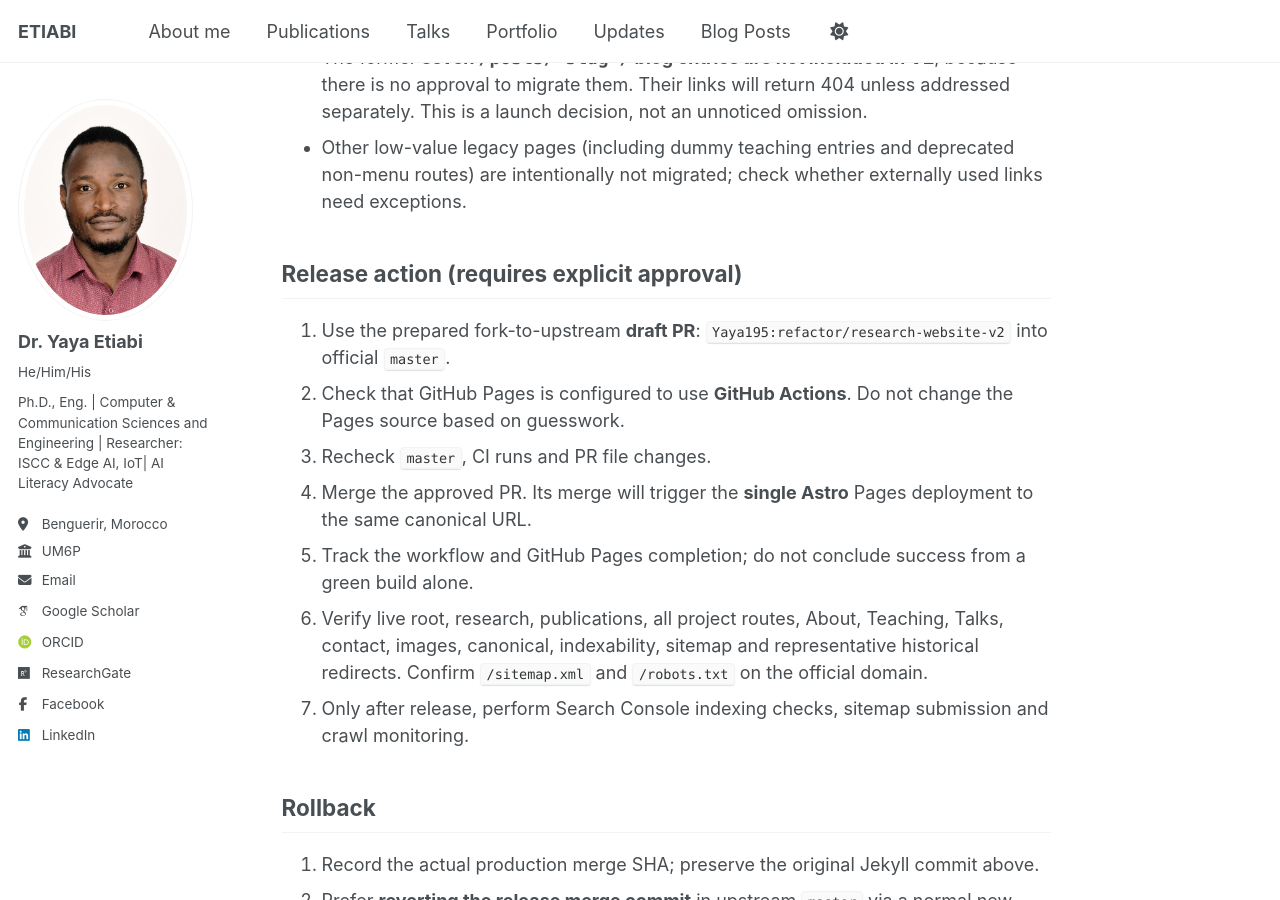
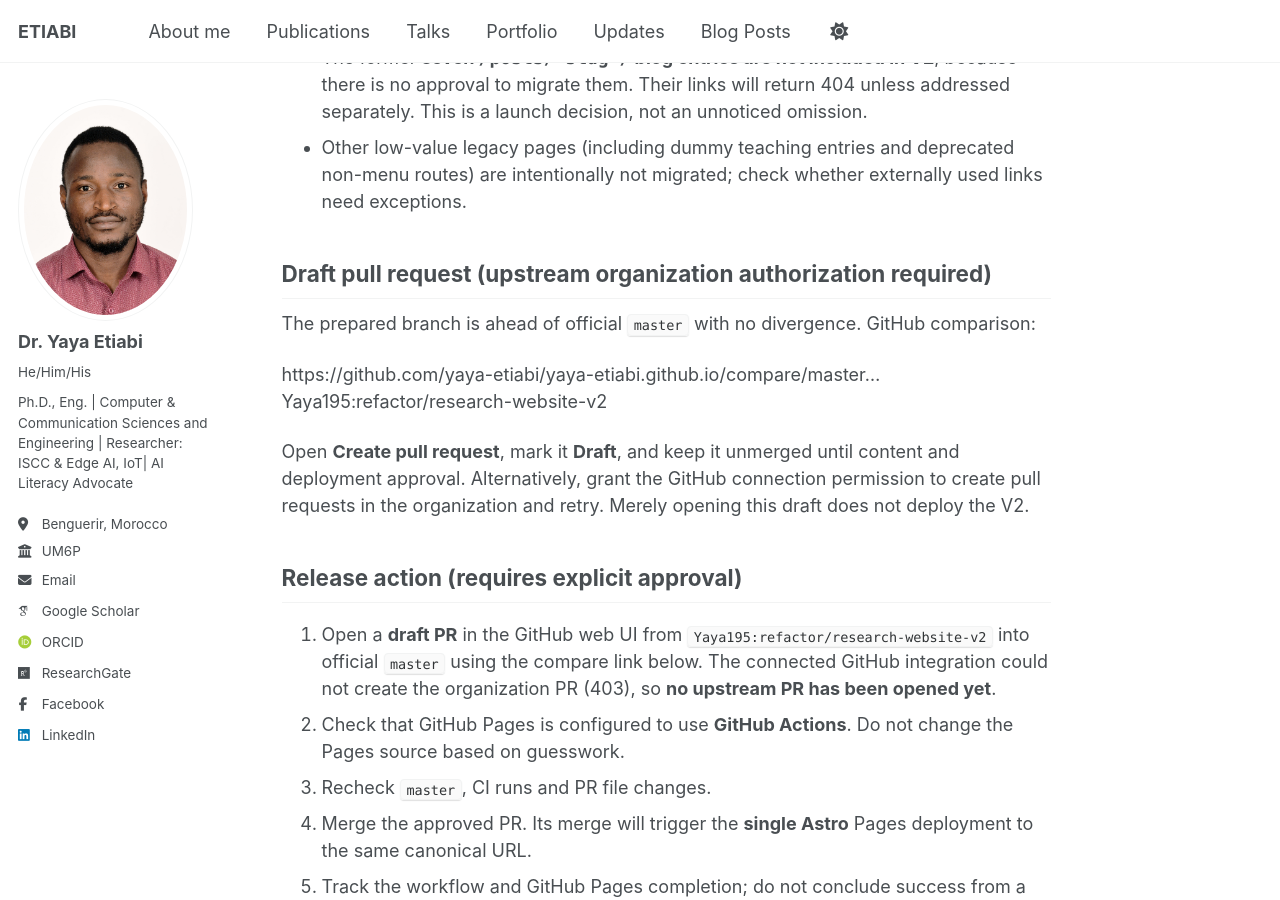
Before and after one commit to yaya-etiabi/yaya-etiabi.github.io, a Jekyll site: the page built from docs/v2/PRODUCTION_RELEASE_CHECKLIST.md, in a window 1280 px wide and 900 px high, scrolled down 1388 px. Built offline with Jekyll 4.4.1, drawn with Linux system fonts in a browser that asks for light colours; some web fonts are replaced; our own code applies the rules of GitHub Pages for plain Markdown files.

Commit message:
Record upstream PR permission blocker and provide manual draft compare link

```diff
--- a/docs/v2/PRODUCTION_RELEASE_CHECKLIST.md
+++ b/docs/v2/PRODUCTION_RELEASE_CHECKLIST.md
@@ -31,9 +31,17 @@
 - The former **seven `/posts/<slug>/` blog entries are not included in V2**, because there is no approval to migrate them. Their links will return 404 unless addressed separately. This is a launch decision, not an unnoticed omission.
 - Other low-value legacy pages (including dummy teaching entries and deprecated non-menu routes) are intentionally not migrated; check whether externally used links need exceptions.
 
+## Draft pull request (upstream organization authorization required)
+
+The prepared branch is ahead of official `master` with no divergence. GitHub comparison:
+
+https://github.com/yaya-etiabi/yaya-etiabi.github.io/compare/master...Yaya195:refactor/research-website-v2
+
+Open **Create pull request**, mark it **Draft**, and keep it unmerged until content and deployment approval. Alternatively, grant the GitHub connection permission to create pull requests in the organization and retry. Merely opening this draft does not deploy the V2.
+
 ## Release action (requires explicit approval)
 
-1. Use the prepared fork-to-upstream **draft PR**: `Yaya195:refactor/research-website-v2` into official `master`.
+1. Open a **draft PR** in the GitHub web UI from `Yaya195:refactor/research-website-v2` into official `master` using the compare link below. The connected GitHub integration could not create the organization PR (403), so **no upstream PR has been opened yet**.
 2. Check that GitHub Pages is configured to use **GitHub Actions**. Do not change the Pages source based on guesswork.
 3. Recheck `master`, CI runs and PR file changes.
 4. Merge the approved PR. Its merge will trigger the **single Astro** Pages deployment to the same canonical URL.
```
